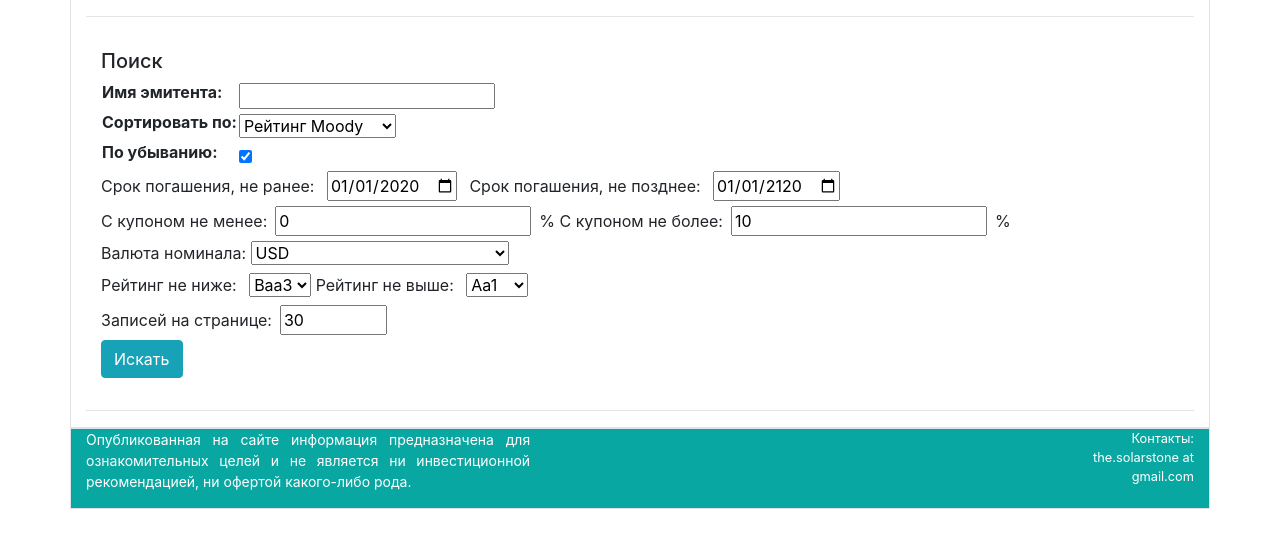
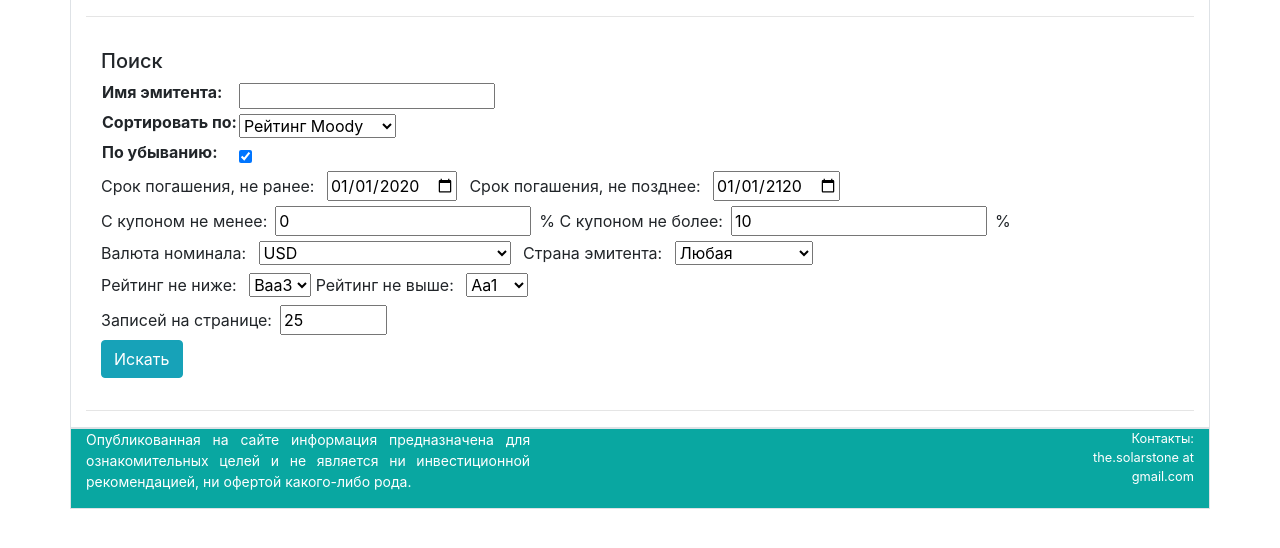
Before and after one commit to Karagul/bdb, a Django app: page /search in a window 1280 px wide. Shown: the part 157-705 px from the top of the page. Run offline with Django 3.2, Linux system fonts and the light colour scheme; some libraries are stand-ins or nearby versions.

Commit message:
Улучшение поиска - 3

```diff
--- a/core/templates/core/search.html
+++ b/core/templates/core/search.html
@@ -57,24 +57,32 @@
             </div>
 
             <div>
-                <label for="search_currency">Валюта номинала:</label>
-                <select name="search_currency">
+                <span><label for="search_currency" class="mr-sm-2">Валюта номинала:</label>
+                <select class="mr-sm-2" name="search_currency">
+                        <option value="">Любая</option>
                         <option value="USD" selected>USD</option>
+                        <option value="CAD">CAD</option>
                         <option value="EUR">EUR</option>
                         <option value="RUB">RUB</option>
                         <option value="GBP">GBP</option>
+                        <option value="CHF">CHF</option>
+                        <option value="SEK">SEK/NOK</option>
+                        <option value="ITL">Другие европейские валюты</option>
                         <option value="CNY">CNY</option>
                         <option value="JPY">JPY</option>
-                        <option value="CAD">CAD</option>
                         <option value="AUD">AUD/NZD</option>
+                        <option value="HKD">HKD/SGD</option>
+                        <option value="KRW">KRW/TRY/INR/ZAR/etc</option>
                         <option value="BRL">BRL</option>
-                        <option value="CHF">CHF</option>
-                        <option value="HKD">HKD/SGD</option>
-                        <option value="SEK">SEK/NOK</option>
-                        <option value="ARS">Латиноамериканские валюты</option>
-                        <option value="ITL">Европейские валюты до евро</option>
-                        <option value="KRW">KRW/TRY/INR/ZAR/etc</option>
-                </select>
+                        <option value="ARS">Валюты Латинской Америки</option>
+                </select></span>
+                <span><label for="search_country" class="mr-sm-2">Страна эмитента:</label>
+                    <select class="mr-sm-2" name="search_country">
+                            <option value="" selected>Любая</option>
+                            <option value="US">Только США</option>
+                            <option value="CN">Только Китай</option>
+                            <option value="RU">Только Россия</option>
+                    </select></span>
             </div>
 
             <div>
@@ -133,7 +141,7 @@
             </div>
 
             <div>
-                <label for="records_on_page" class="mr-sm-2">Записей на странице:</label><input class="mr-sm-2" type="number" name="records_on_page" min="10" max="1000" value="30" step="5">
+                <label for="records_on_page" class="mr-sm-2">Записей на странице:</label><input class="mr-sm-2" type="number" name="records_on_page" min="10" max="1000" value="25" step="5">
             </div>
 
             <p><input class="btn btn-info" type="submit" value="Искать"></p>
--- a/core/templates/pagination.html
+++ b/core/templates/pagination.html
@@ -1,12 +1,12 @@
 
 {% if page.has_previous %}
-    <a href="?page={{ page.previous_page_number }}&records_on_page={{ search_parameters.records_on_page }}&search_string={{ search_parameters.search_string }}&ordered_by={{ search_parameters.ordered_by }}&descending={{ search_parameters.descending }}&maturity_start={{ search_parameters.maturity_start }}&maturity_end={{ search_parameters.maturity_end }}&coupon_min={{ search_parameters.coupon_min }}&coupon_max={{ search_parameters.coupon_max }}&search_currency={{ search_parameters.search_currency }}&rating_min={{ search_parameters.rating_min }}&rating_max={{ search_parameters.rating_max }}">Предыдущие выпуски</a>
+    <a href="?page={{ page.previous_page_number }}&records_on_page={{ search_parameters.records_on_page }}&search_string={{ search_parameters.search_string }}&ordered_by={{ search_parameters.ordered_by }}&descending={{ search_parameters.descending }}&maturity_start={{ search_parameters.maturity_start }}&maturity_end={{ search_parameters.maturity_end }}&coupon_min={{ search_parameters.coupon_min }}&coupon_max={{ search_parameters.coupon_max }}&search_currency={{ search_parameters.search_currency }}&search_country={{ search_parameters.search_country }}&rating_min={{ search_parameters.rating_min }}&rating_max={{ search_parameters.rating_max }}">Предыдущие выпуски</a>
     {% csrf_token %}
 {% endif %}
 
 Страница {{ page.number }} из {{ page.paginator.num_pages }}.
 
 {% if page.has_next %}
-    <a href="?page={{ page.next_page_number }}&records_on_page={{ search_parameters.records_on_page }}&search_string={{ search_parameters.search_string }}&ordered_by={{ search_parameters.ordered_by }}&descending={{ search_parameters.descending }}&maturity_start={{ search_parameters.maturity_start }}&maturity_end={{ search_parameters.maturity_end }}&coupon_min={{ search_parameters.coupon_min }}&coupon_max={{ search_parameters.coupon_max }}&search_currency={{ search_parameters.search_currency }}&rating_min={{ search_parameters.rating_min }}&rating_max={{ search_parameters.rating_max }}">Следующие выпуски</a>
+    <a href="?page={{ page.next_page_number }}&records_on_page={{ search_parameters.records_on_page }}&search_string={{ search_parameters.search_string }}&ordered_by={{ search_parameters.ordered_by }}&descending={{ search_parameters.descending }}&maturity_start={{ search_parameters.maturity_start }}&maturity_end={{ search_parameters.maturity_end }}&coupon_min={{ search_parameters.coupon_min }}&coupon_max={{ search_parameters.coupon_max }}&search_currency={{ search_parameters.search_currency }}&search_country={{ search_parameters.search_country }}&rating_min={{ search_parameters.rating_min }}&rating_max={{ search_parameters.rating_max }}">Следующие выпуски</a>
     {% csrf_token %}
 {% endif %}
--- a/core/views.py
+++ b/core/views.py
@@ -11,6 +11,11 @@ DEFAULT_RECORDS_ON_PAGE = 25
 MOODY_RATINGS_RANKS = ('Aaa', 'Aa1', 'Aa2', 'Aa3', 'A1', 'A2', 'A3',
                         'Baa1', 'Baa2', 'Baa3', 'Ba1', 'Ba2', 'Ba3', 'B1', 'B2', 'B3',
                         'Caa1', 'Caa2', 'Caa3', 'Ca', 'C')
+ALL_CURRENCIES = ('USD', 'EUR', 'AUD', 'NZD', 'CAD', 'BRL', 'CHF', 'CNY', 'GBP', 'JPY', 'RUB',
+                    'DEM', 'FRF', 'CZK', 'HRK', 'HUF', 'PLN', 'RON', 'ITL', 'SKK', 'KRW', 'INR',
+                    'MYR', 'IDR', 'GEL', 'KZT', 'TWD', 'TRY', 'ZAR', 'ARS', 'CLP', 'COP', 'MXN',
+                    'PEN', 'PHP', 'UYU', 'SEK', 'NOK', 'HKD', 'SGD')
+
 
 ###### Представления, связанные с выпусками
 # Список
@@ -69,6 +74,7 @@ def bonds_search(request):
                     'coupon_min': request.GET.get('coupon_min'),
                     'coupon_max': request.GET.get('coupon_max'),
                     'search_currency': request.GET.get('search_currency'),
+                    'search_country': request.GET.get('search_country'),
                     'rating_min': request.GET.get('rating_min'),
                     'rating_max': request.GET.get('rating_max'),
                     'records_on_page': request.GET.get('records_on_page')
@@ -91,8 +97,10 @@ def bonds_search(request):
             currency_group = ('DEM', 'FRF', 'CZK', 'HRK', 'HUF', 'PLN', 'RON', 'ITL', 'SKK')
         elif search_params['search_currency'] == "KRW":
             currency_group = ('KRW', 'INR', 'MYR', 'IDR', 'GEL', 'KZT', 'TWD', 'TRY', 'ZAR')
+        elif search_params['search_currency']:
+            currency_group = (search_params['search_currency'],)
         else:
-            currency_group = (search_params['search_currency'],)
+            currency_group = ALL_CURRENCIES
 
         # Группы рейтинга
         min_index = MOODY_RATINGS_RANKS.index(search_params['rating_min'])
@@ -114,6 +122,10 @@ def bonds_search(request):
         ).filter(
             Moody__in=ratings_group
         ).order_by('-'*int(search_params['descending']=='on') + search_params['ordered_by'])
+
+        # Фильтрация по стране - вариант
+        if search_params['search_country']:
+            search_results = search_results.filter(Country__exact=search_params['search_country'])
 
         paginator = Paginator(search_results, RECORDS_ON_PAGE) # Число записей на странице
         page = request.GET.get('page')
@@ -245,8 +257,12 @@ def handle_uploaded_file(fh):
 
 ##### Представления, связанные со статьями
 # Список статей
+def articles_list(request):
+    pass
+
 # Индивидуальная статья
-
+def articles_detail(request):
+    pass
 
 
 
```
